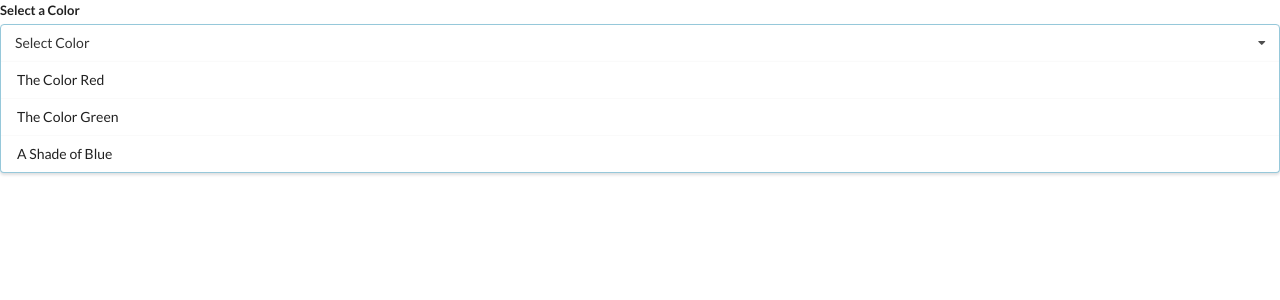
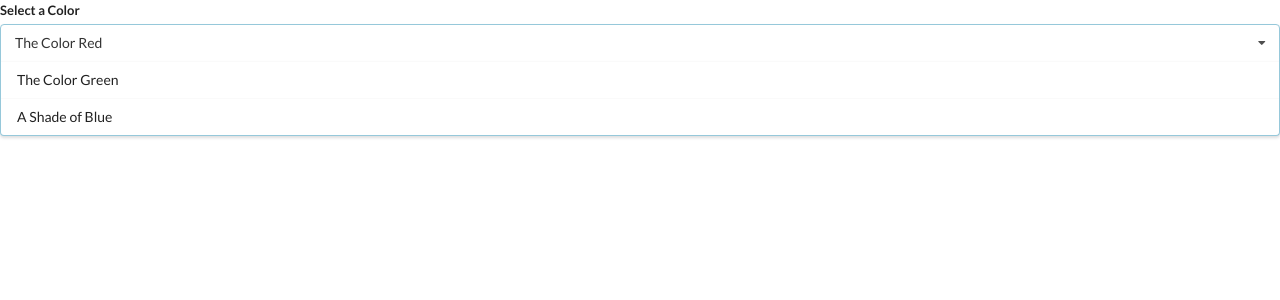
Before and after one commit to colson0x1/widgets, a React (Create React App) app: page / in a window 1280 px wide. Shown: the top 300 px of the page. Built offline with nearby package versions, Linux system fonts and the light colour scheme.

Commit message:
implement selection state + filter the option list

```diff
--- a/src/App.jsx
+++ b/src/App.jsx
@@ -1,4 +1,4 @@
-import React from 'react';
+import React, { useState } from 'react';
 import Accordion from './components/Accordion';
 import Search from './components/Search';
 import Dropdown from './components/Dropdown';
@@ -34,9 +34,15 @@
 ];
 
 export default () => {
+  const [selected, setSelected] = useState(options[0]);
+
   return (
     <div>
-      <Dropdown options={options} />
+      <Dropdown
+        selected={selected}
+        onSelectedChange={setSelected}
+        options={options}
+      />
     </div>
   );
 };
--- a/src/components/Dropdown.jsx
+++ b/src/components/Dropdown.jsx
@@ -1,9 +1,17 @@
 import React from 'react';
 
-const Dropdown = ({ options }) => {
+const Dropdown = ({ options, selected, onSelectedChange }) => {
   const renderedOptions = options.map((option) => {
+    if (option.value === selected.value) {
+      return null;
+    }
+
     return (
-      <div key={option.value} className='item'>
+      <div
+        key={option.value}
+        className='item'
+        onClick={() => onSelectedChange(option)}
+      >
         {option.label}
       </div>
     );
@@ -15,7 +23,7 @@
         <label className='label'>Select a Color</label>
         <div className='ui selection dropdown visible active'>
           <i className='dropdown icon'></i>
-          <div className='text'>Select Color</div>
+          <div className='text'>{selected.label}</div>
           <div className='menu visible transition'>{renderedOptions}</div>
         </div>
       </div>
```
